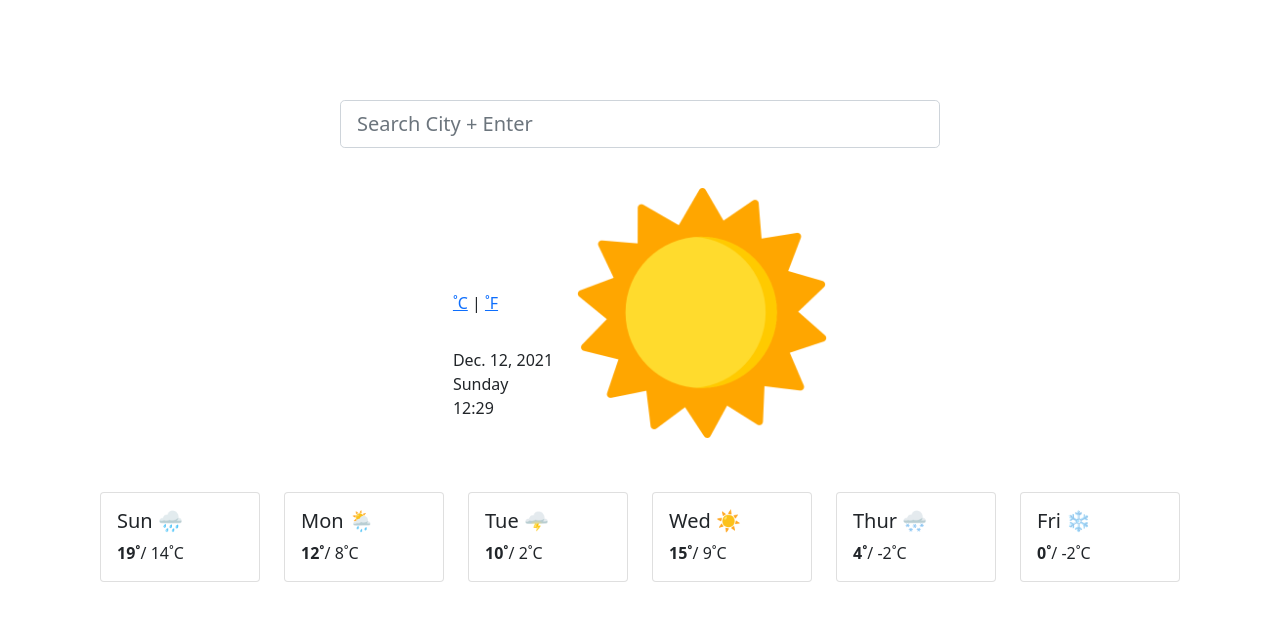
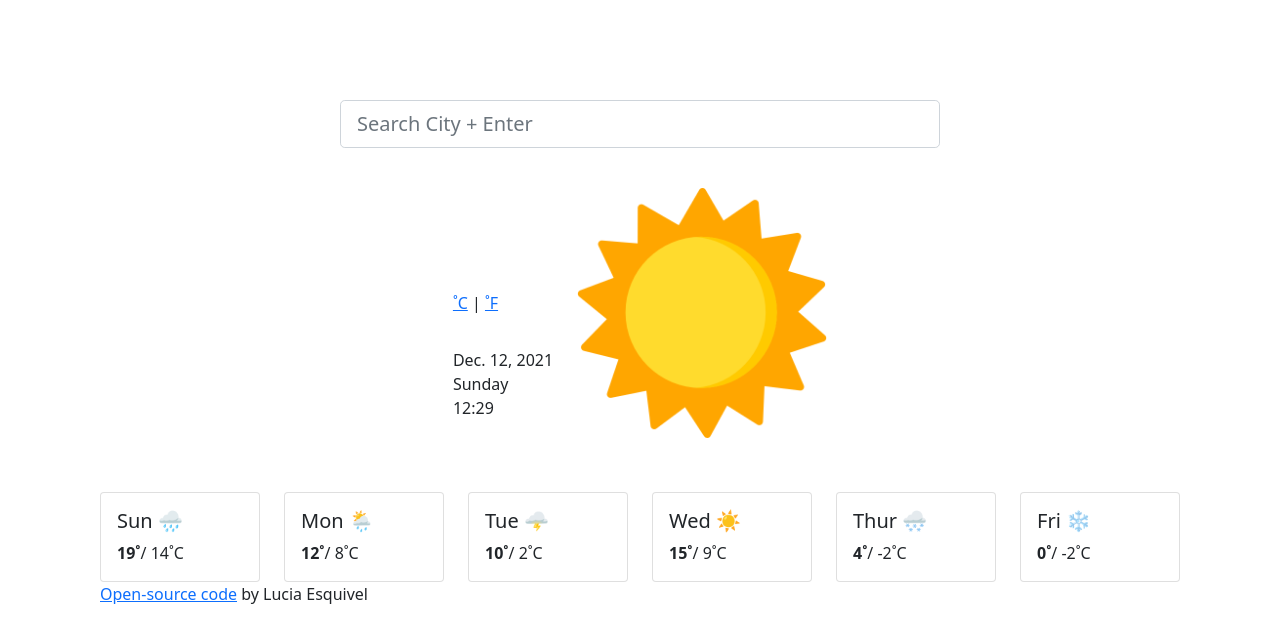
Before and after one commit to LuciaEH/weather-app, a plain HTML site: page index.html in a window 1280 px wide. Drawn offline with nearby package versions, Linux system fonts and the light colour scheme; no server answers.

Commit message:
added opensource code link to github

```diff
--- a/index.html
+++ b/index.html
@@ -142,6 +142,10 @@
         </div>
       </div>
     </div>
+    <div>
+      <a href="https://github.com/LuciaEH/weather-app">Open-source code</a> by
+      Lucia Esquivel
+    </div>
     <script>
       //Current time
 
```
